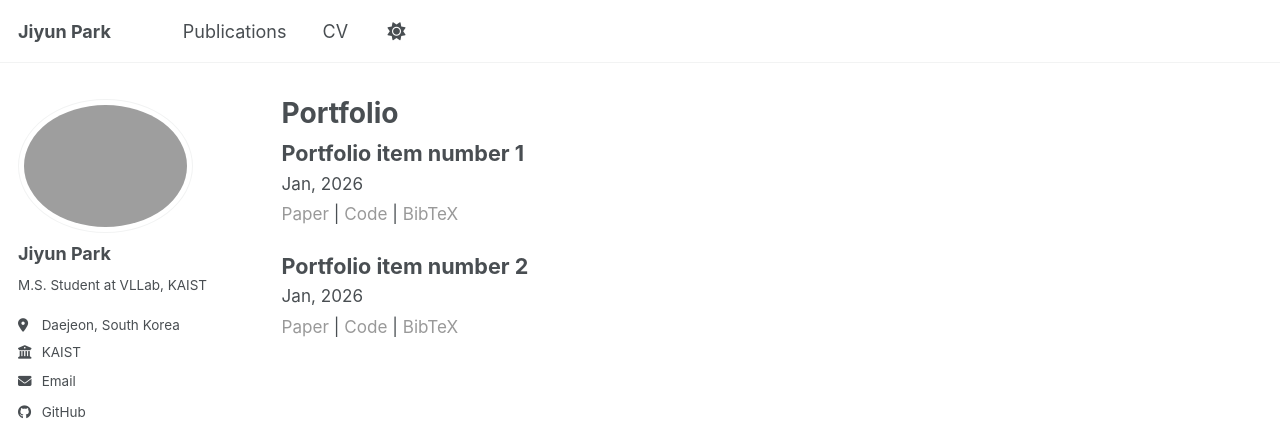
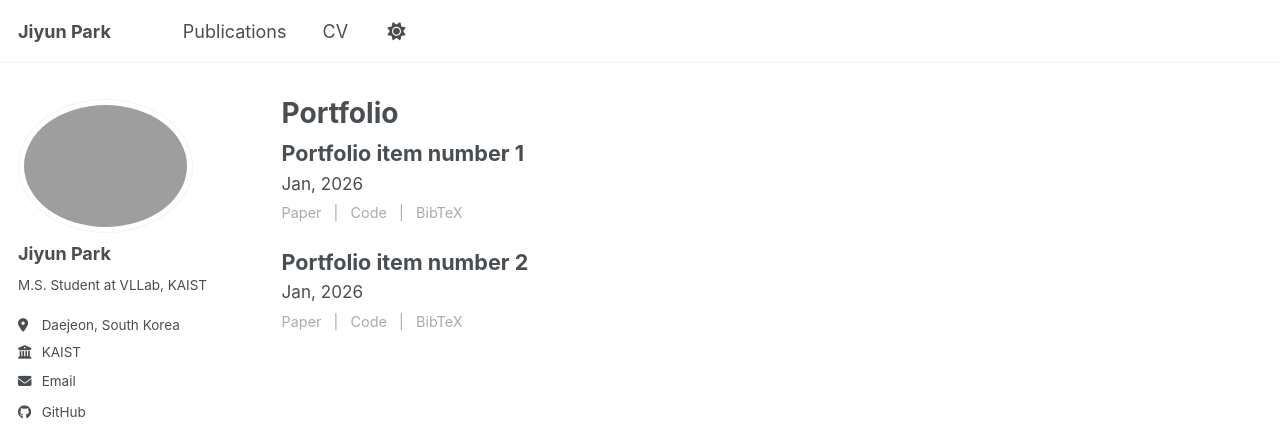
Before and after one commit to uxhif/uxhif.github.io, a Jekyll site: the page built from _pages/portfolio.html, in a window 1280 px wide. Shown: the top 426 px of the page. Built offline with Jekyll 4.4.1, drawn with Linux system fonts in a browser that asks for light colours; a script bundle is joined from its source files by our own code; library files that are not in the unit come from our copies.

Commit message:
Refactor pub-links styles and add hover effects

```diff
--- a/_sass/_publication.scss
+++ b/_sass/_publication.scss
@@ -36,12 +36,26 @@
 }
 
 .pub-links {
-  margin-top: 0.3em;
-  font-size: 0.95em;
+  font-size: 0.8rem;
+  margin-top: 0.3rem;
+  color: #555;
+}
+
+.pub-links a {
+  text-decoration: none;
+  color: inherit;
+}
+
+.pub-links a:hover {
+  text-decoration: underline;
+}
+
+.pub-sep {
+  margin: 0 0.45rem;
+  color: #aaa;
 }
 
 .pub-link-disabled {
-  color: #999;
+  color: #aaa;
   cursor: default;
-  text-decoration: none;
 }
```
